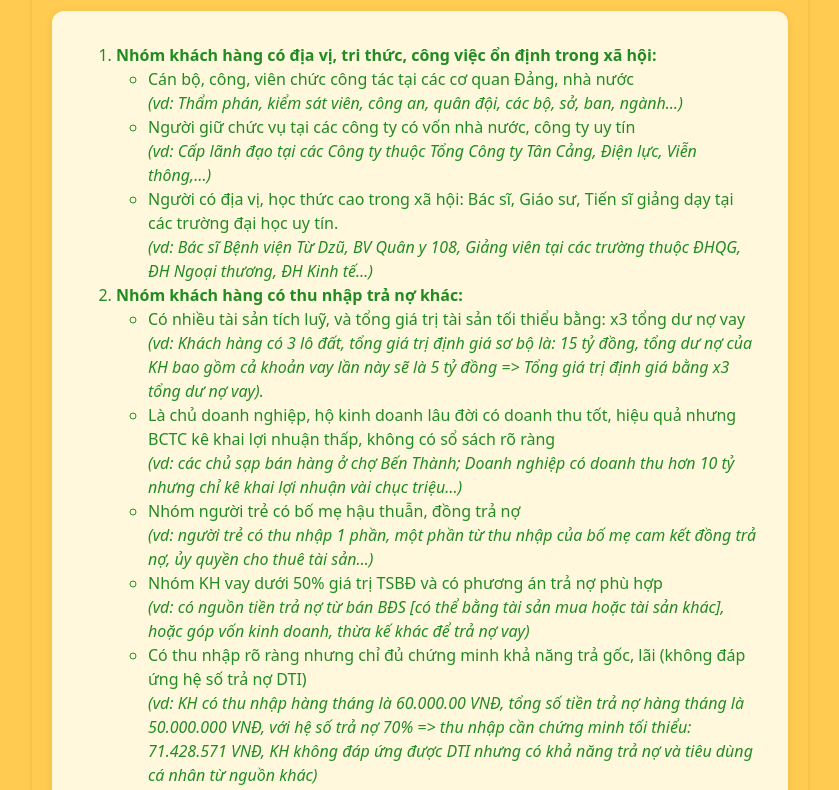
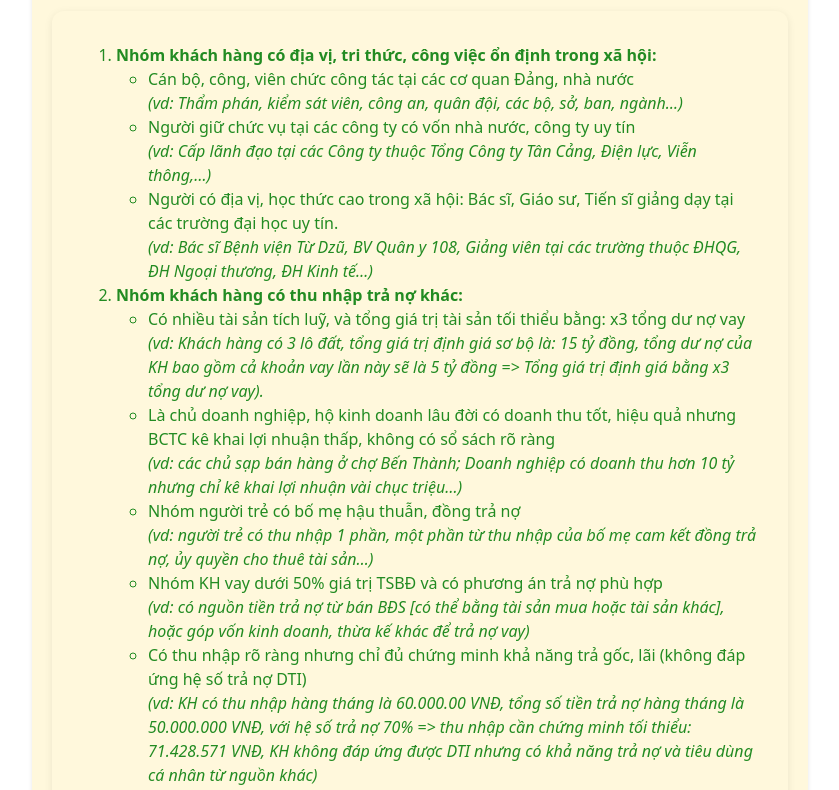
Before and after one commit to forsenxd2/testing, a plain HTML site: page nhomkhachhang.html in a window 1280 px wide. Shown: the part 222-1012 px from the top of the page, without its empty margins (220-1059 px from the left). Drawn offline with nearby package versions, Linux system fonts and the light colour scheme.

Commit message:
bg color changed

```diff
--- a/nhomkhachhang.html
+++ b/nhomkhachhang.html
@@ -9,7 +9,7 @@
     <script src="https://cdnjs.cloudflare.com/ajax/libs/html2pdf.js/0.10.1/html2pdf.bundle.min.js"></script>
     <style>
         body {
-            background-color: #ffcb50;
+            background-color: #fff;
             color: #228B22;
         }
         .container {
@@ -18,7 +18,7 @@
             margin-bottom: 40px;
         }
         .content-box {
-            background-color: #ffcb50;
+            background-color: #fff8dc;
             border-radius: 8px;
             padding: 20px;
             box-shadow: 0 2px 4px rgba(0,0,0,0.1);
@@ -87,7 +87,7 @@
             background: #ffcb50;
         }
         .rate-box {
-            background: #ffcb50;
+            background: #fff8dc;
         }
         .table thead th {
             background: #ffcb50;
```
